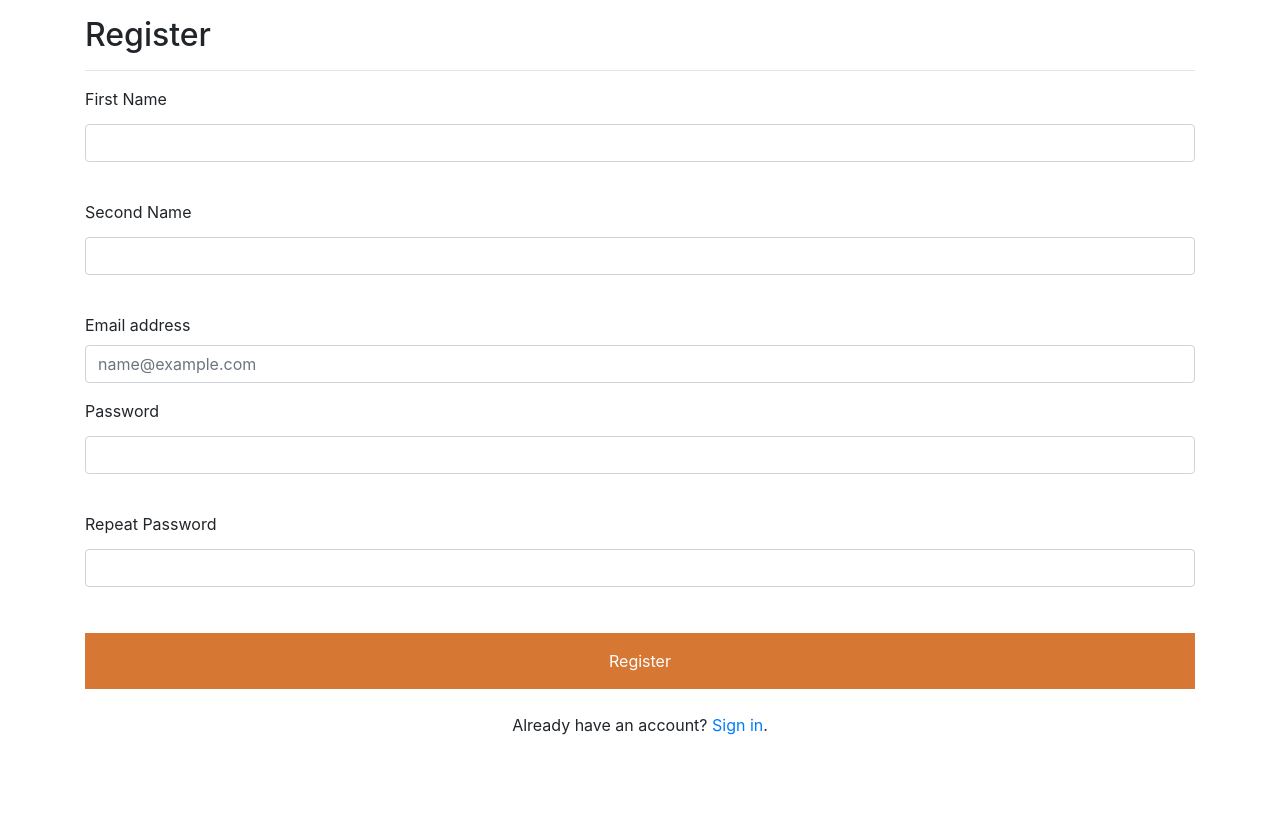
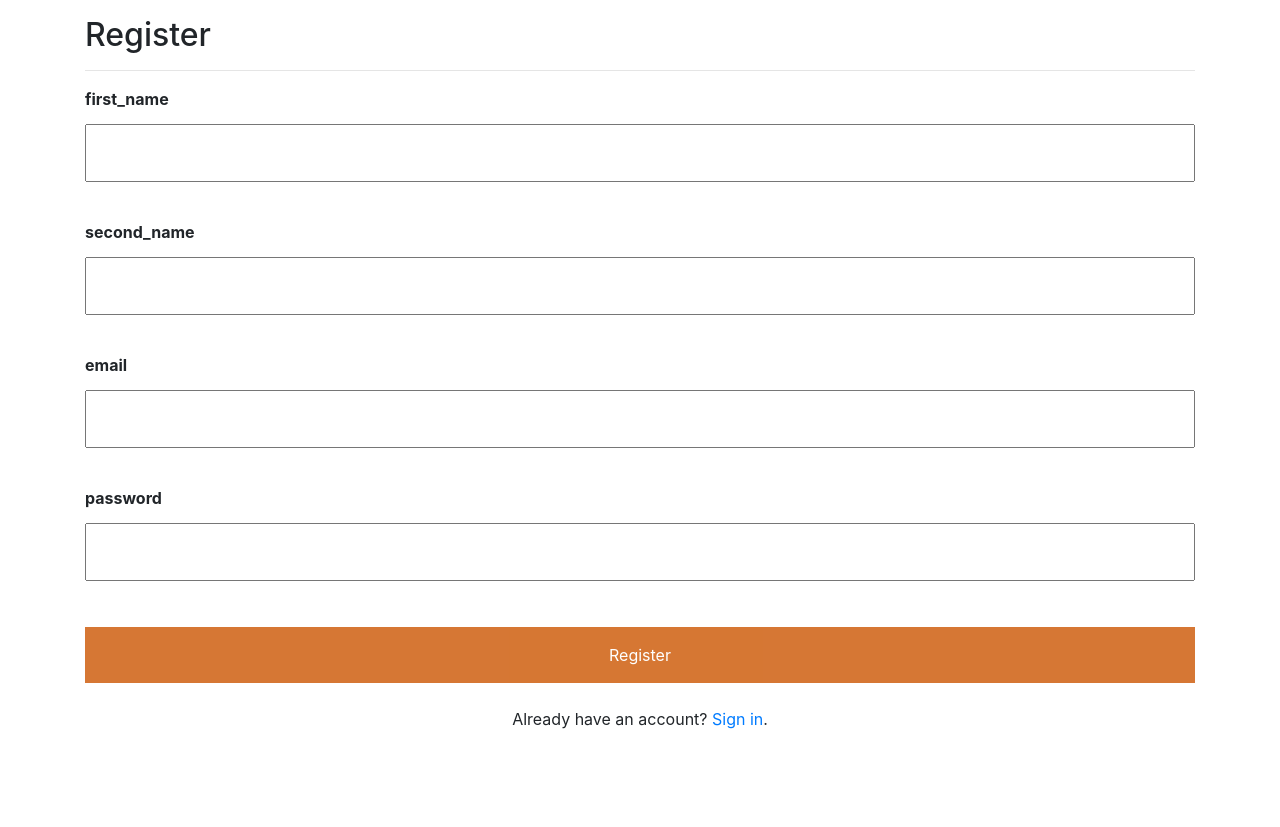
Before and after one commit to PurplePegasuss/Digital-Library-BS19-06, a Flask app: page /register in a window 1280 px wide. Shown: the part 56-883 px from the top of the page. Run offline with Flask 2, Linux system fonts and the light colour scheme; parts of the project's set-up code (start-up, migrations or seed data) failed here and were passed over; some libraries are stand-ins or nearby versions.

Commit message:
fixed login and register templates

```diff
--- a/digital_library/views/templates/_navbar.html
+++ b/digital_library/views/templates/_navbar.html
@@ -27,7 +27,7 @@
         </div>
     </div>
     {% if current_user.is_authenticated %}
-        <span class="label">current_user.name</span>
+        <span class="label">{{ current_user.name }}</span>
     {% else %}
         <a class="nav-link {% if page == active_page %}active{% endif %}" href={{ '/login' }}>Sign in</a>
     {% endif %}
--- a/digital_library/views/templates/register.html
+++ b/digital_library/views/templates/register.html
@@ -1,29 +1,23 @@
+{% from "_formhelpers.html" import render_field %}
 {% extends '_page.html' %}
 
 {% block content %}
     <form action='/register' method='POST'>
         <div class="container">
+            {{ form.csrf_token }}
             <h2>Register</h2>
             <hr>
             <div class="form-group">
-                <label for="firstName">First Name</label>
-                <input type="text" name="first_name" class="form-control" id="firstName">
+                {{ render_field(form.first_name) }}
             </div>
             <div class="form-group">
-                <label for="secondName">Second Name</label>
-                <input type="text" name="second_name" class="form-control" id="secondName">
+                {{ render_field(form.second_name) }}
             </div>
             <div class="form-group">
-                <label for="inputEmail">Email address</label>
-                <input type="email" placeholder="name@example.com" name="email" class="form-control" id="inputEmail">
+                {{ render_field(form.email) }}
             </div>
             <div class="form-group">
-                <label for="inputPassword">Password</label>
-                <input type="password" name="password" class="form-control" id="inputPassword" required>
-            </div>
-            <div class="form-group">
-                <label for="repeatPassword">Repeat Password</label>
-                <input type="password" name="password" class="form-control" id="repeatPassword" required>
+                {{ render_field(form.password) }}
             </div>
             <button type="submit" class="registerbtn">Register</button>
             <div class="container signin">
```
Also changed, not shown: digital_library/views/templates/login.html (+3 -4 lines), 1 other file.
